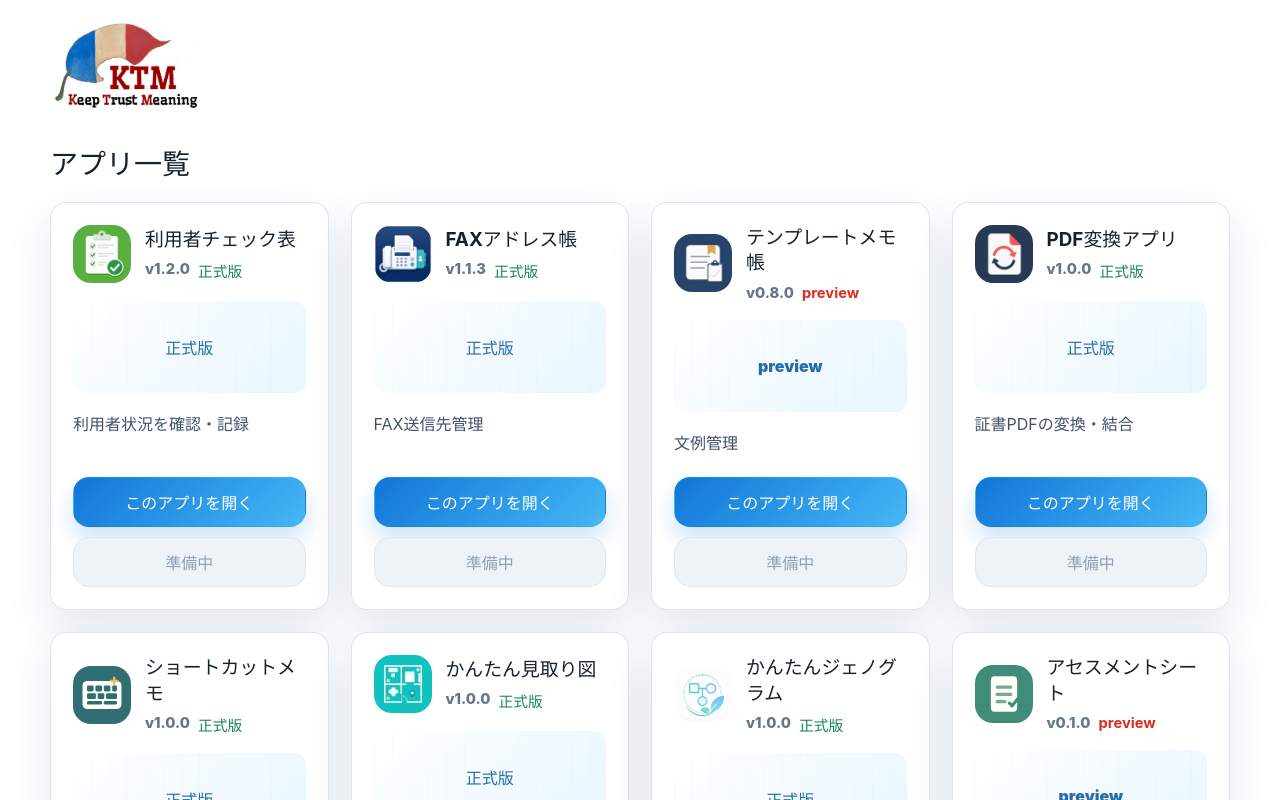
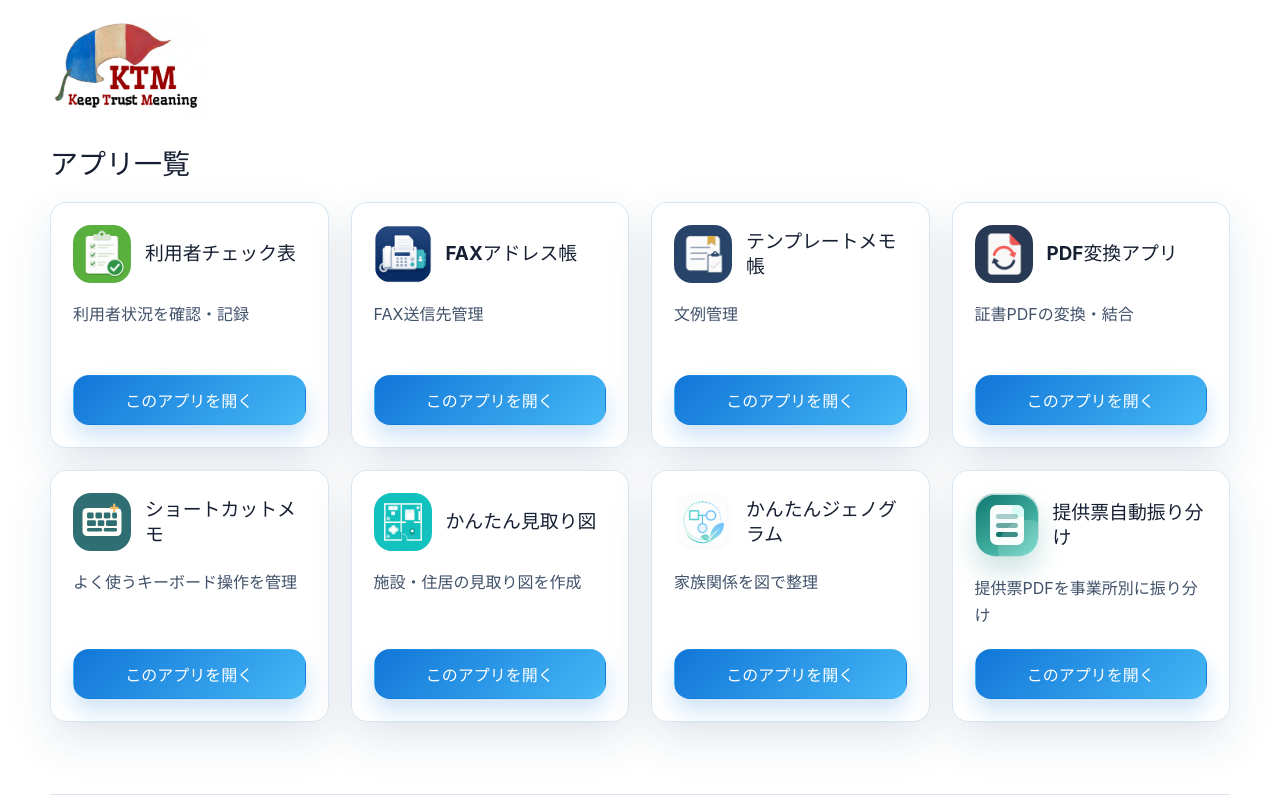
Before and after one commit to system-app-web/app-development, a React (Vite) app in the folder WEBアプリポータル/: page / in a window 1280 px wide. Shown: the top 800 px of the page. Built offline with nearby package versions, Linux system fonts and the light colour scheme.

Commit message:
Simplify portal app cards

```diff
--- a/WEBアプリポータル/src/components/AppCard.tsx
+++ b/WEBアプリポータル/src/components/AppCard.tsx
@@ -5,8 +5,9 @@ type AppCardProps = {
 };
 
 export function AppCard({ app }: AppCardProps) {
-  const appReady = Boolean(app.url);
-  const manualReady = Boolean(app.manualUrl);
+  if (!app.url) {
+    return null;
+  }
 
   return (
     <article className="app-card">
@@ -18,42 +19,14 @@ export function AppCard({ app }: AppCardProps) {
             <span className="icon-mark" />
           </div>
         )}
-        <div>
-          <h3>{app.name}</h3>
-          <p className="version-line">
-            <span>{app.version}</span>
-            {app.status === 'preview' ? <strong>preview</strong> : <span className="stable">正式版</span>}
-          </p>
-        </div>
-      </div>
-
-      <div className="card-preview" aria-label={`${app.name}のプレビュー`}>
-        <span>{app.status === 'preview' ? 'preview' : '正式版'}</span>
+        <h3>{app.name}</h3>
       </div>
 
       <p className="app-description">{app.description}</p>
 
-      <div className="card-actions">
-        {appReady ? (
-          <a className="button primary" href={app.url} target="_blank" rel="noopener noreferrer" aria-label={`${app.name}を新しいタブで開く`}>
-            このアプリを開く
-          </a>
-        ) : (
-          <button className="button primary disabled" type="button" aria-label={`${app.name}は準備中`} disabled>
-            準備中
-          </button>
-        )}
-
-        {manualReady ? (
-          <a className="button secondary" href={app.manualUrl} target="_blank" rel="noopener noreferrer" aria-label={`${app.name}のマニュアルを新しいタブで開く`}>
-            マニュアルを見る
-          </a>
-        ) : (
-          <button className="button secondary disabled" type="button" aria-label={`${app.name}のマニュアルは準備中`} disabled>
-            準備中
-          </button>
-        )}
-      </div>
+      <a className="button primary" href={app.url} target="_blank" rel="noopener noreferrer" aria-label={`${app.name}を新しいタブで開く`}>
+        このアプリを開く
+      </a>
     </article>
   );
 }
--- a/WEBアプリポータル/src/components/AppList.tsx
+++ b/WEBアプリポータル/src/components/AppList.tsx
@@ -12,12 +12,10 @@ export function AppList() {
       </div>
 
       <div className="app-grid">
-        {appData.map((app) => (
+        {appData.filter((app) => app.url).map((app) => (
           <MemoizedAppCard key={app.id} app={app} />
         ))}
       </div>
-
-      <p className="preview-note">previewは開発中です。内容は予告なく変更される場合があります。</p>
     </section>
   );
 }
--- a/WEBアプリポータル/src/styles/global.css
+++ b/WEBアプリポータル/src/styles/global.css
@@ -278,7 +278,7 @@ a {
 .app-card {
   display: flex;
   flex-direction: column;
-  min-height: 370px;
+  min-height: 246px;
   padding: 22px;
   border: 1px solid rgba(217, 230, 242, 0.95);
   border-radius: 16px;
@@ -332,48 +332,12 @@ a {
   line-height: 1.35;
 }
 
-.version-line {
-  display: flex;
-  flex-wrap: wrap;
-  gap: 8px;
-  margin: 8px 0 0;
-  color: var(--muted);
-  font-size: 0.92rem;
-  font-weight: 800;
-}
-
-.version-line strong {
-  color: #d92d20;
-}
-
-.stable {
-  color: #18845e;
-}
-
-.card-preview {
-  display: grid;
-  place-items: center;
-  height: 92px;
-  margin: 18px 0;
-  border-radius: 12px;
-  background:
-    linear-gradient(135deg, rgba(255, 255, 255, 0.82), rgba(226, 244, 255, 0.82)),
-    repeating-linear-gradient(90deg, rgba(17, 118, 216, 0.08) 0 1px, transparent 1px 18px);
-  color: #276da9;
-  font-weight: 900;
-}
-
 .app-description {
   flex: 1;
-  margin: 0 0 20px;
+  margin: 18px 0 20px;
   color: #40516a;
   font-size: 1rem;
   line-height: 1.7;
-}
-
-.card-actions {
-  display: grid;
-  gap: 10px;
 }
 
 .button {
@@ -407,13 +371,6 @@ a {
   border-color: #e0e8ef;
   box-shadow: none;
   cursor: not-allowed;
-}
-
-.preview-note {
-  margin: 24px 0 0;
-  color: #7a3b36;
-  font-size: 0.98rem;
-  font-weight: 700;
 }
 
 .site-footer {
```
